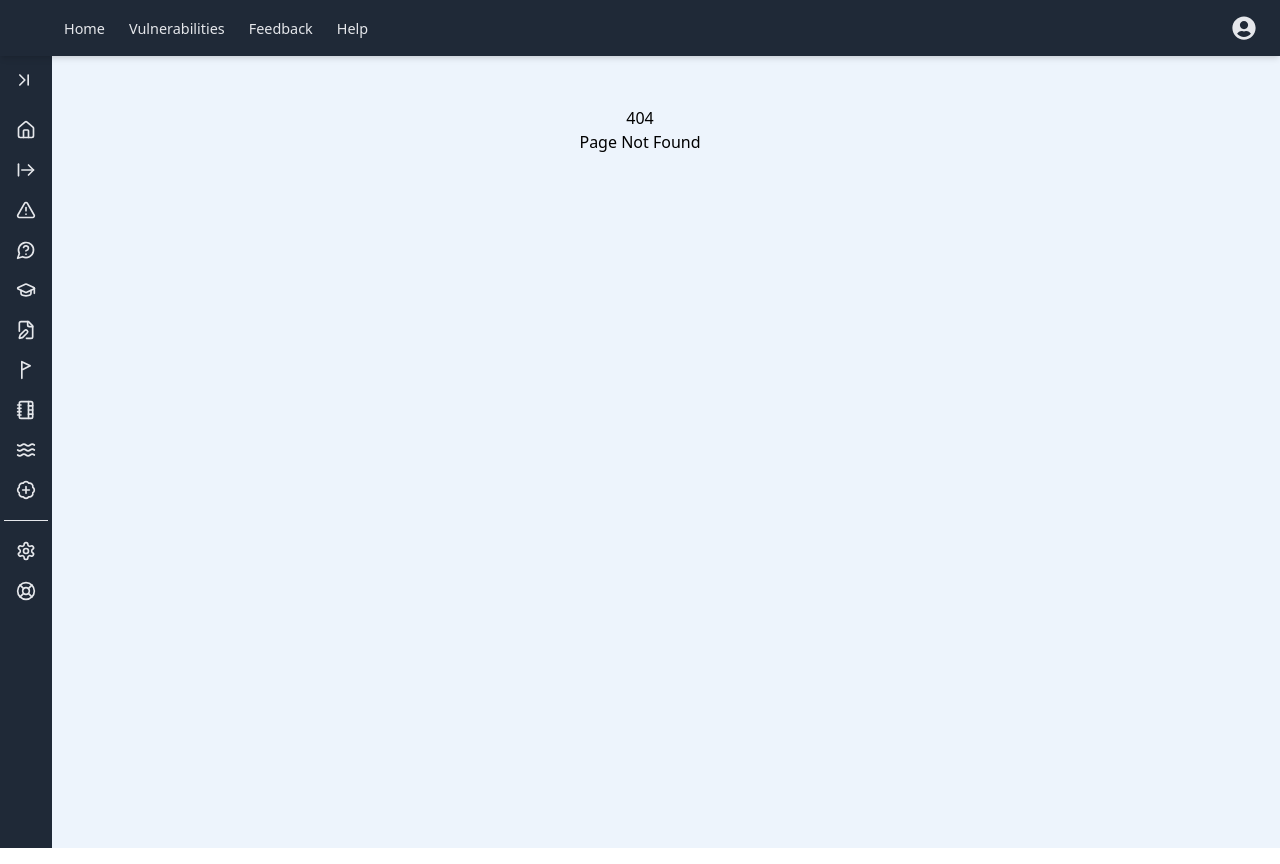
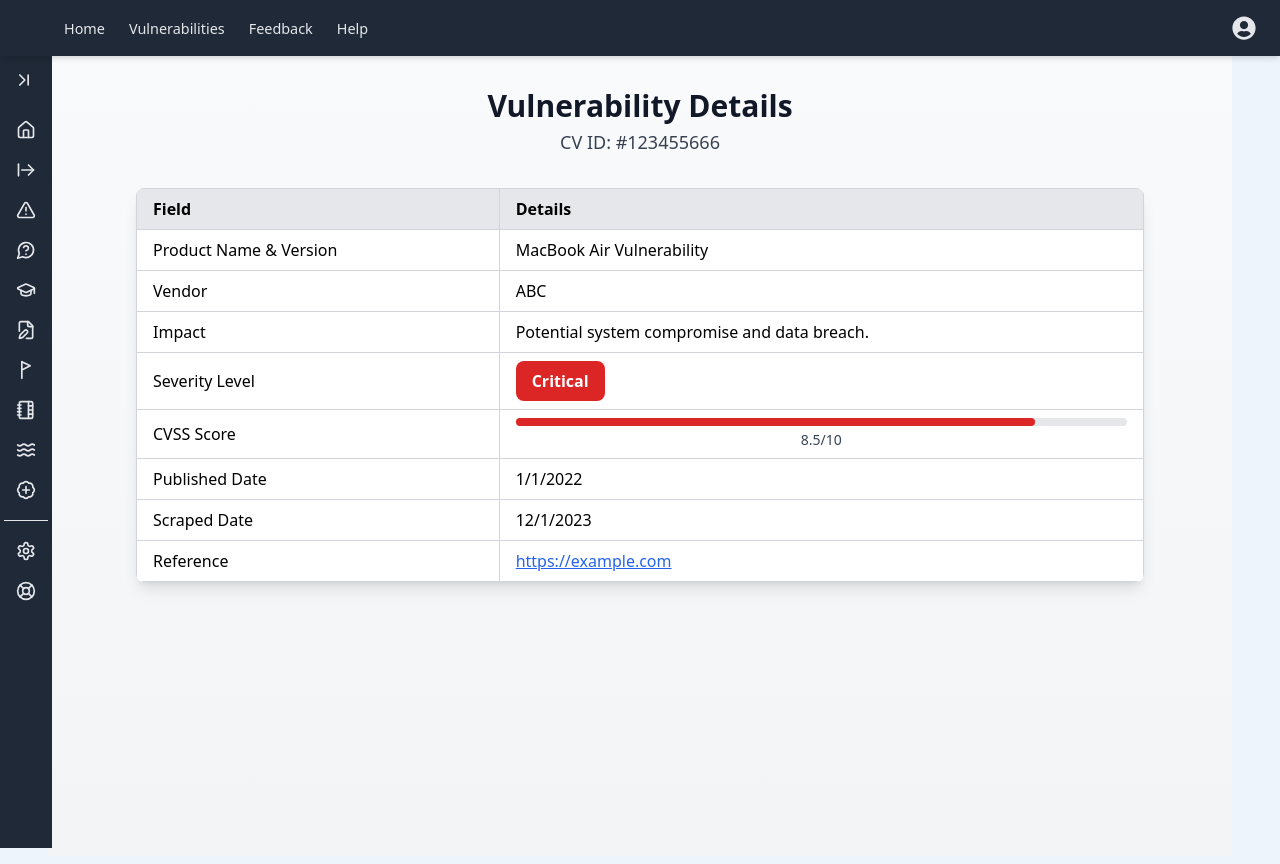
Before and after one commit to itsmanik/oem-vulnerabilities-frontend, a React (Vite) app: page /details in a window 1280 px wide. Before the commit this address had no page. Built offline with nearby package versions, Linux system fonts and the light colour scheme; what @radix-ui/themes would draw is missing.

Commit message:
added product details page

```diff
--- a/src/App.jsx
+++ b/src/App.jsx
@@ -20,6 +20,7 @@ import LogIn from "./components/Auth/Login";
 import AddWebsite from "./components/Admin/AddWebsite";
 import AdminPage from "./components/Admin/AdminPage";
 import HelpPage from "./components/Help/HelpPage";
+import MoreDetails from "./components/Pages/MoreDetails";
 
 const App = () => {
   return (
@@ -36,6 +37,8 @@ const App = () => {
           <Route path="/login" element={<LogIn />} />
 
           <Route path="/addsite" element={<AddWebsite />} />
+
+          <Route path="/details" element={<MoreDetails />} />
 
           <Route path="/scraper" element={<Scraper />} />
           <Route path="/export" element={<ExportData />} />
--- /dev/null
+++ b/src/components/Pages/MoreDetails.jsx
@@ -0,0 +1,135 @@
+import React, { useEffect, useState } from "react";
+
+const MoreDetails = () => {
+  const [products, setProducts] = useState([]);
+  const [loading, setLoading] = useState(true);
+
+  useEffect(() => {
+    const fetchProducts = () => {
+      setTimeout(() => {
+        const mockData = [
+          {
+            id: 1,
+            product_name_version: "MacBook Air Vulnerability",
+            vendor: "ABC",
+            severity_level: "Critical",
+            vulnerability: "no",
+            remediation: "yes",
+            published_date: "2022-01-01",
+            scraped_date: "2023-12-01",
+            cvss_score: "8.5/10",
+            reference: "https://example.com",
+            impact: "Potential system compromise and data breach."
+          }
+        ];
+        setProducts(mockData);
+        setLoading(false);
+      }, 1000);
+    };
+    fetchProducts();
+  }, []);
+
+  if (loading) {
+    return <div className="text-center p-8 text-gray-600">Loading...</div>;
+  }
+
+  const renderCVSSScore = (cvss) => {
+    const [score] = cvss.split("/").map(Number);
+    const percentage = (score / 10) * 100;
+
+    return (
+      <div className="w-full">
+        <div className="relative w-full bg-gray-200 rounded-full h-2">
+          <div
+            className={`absolute top-0 left-0 h-2 rounded-full ${
+              percentage >= 70 ? "bg-red-600" : percentage >= 40 ? "bg-yellow-500" : "bg-green-500"
+            }`}
+            style={{ width: `${percentage}%` }}
+          ></div>
+        </div>
+        <p className="text-sm text-center text-gray-700 mt-1">{cvss}</p>
+      </div>
+    );
+  };
+
+  return (
+    <div className="p-8 bg-gradient-to-b from-gray-50 to-gray-100 min-h-screen">
+      <h1 className="text-3xl font-extrabold text-gray-900 mb-1 text-center">
+        Vulnerability Details
+      </h1>
+      <h3 className="text-center text-lg mb-8 text-gray-700">CV ID: #123455666</h3>
+
+      <table className="w-[90%] m-auto bg-white border-collapse shadow-lg rounded-lg overflow-hidden">
+        <thead className="bg-gray-200">
+          <tr>
+            <th className="border border-gray-300 px-4 py-2 text-left">Field</th>
+            <th className="border border-gray-300 px-4 py-2 text-left">Details</th>
+          </tr>
+        </thead>
+        {products.map((product) => (
+          <tbody key={product.id} className="bg-white">
+            <tr className="hover:bg-gray-50">
+              <td className="border border-gray-300 px-4 py-2 font-medium">Product Name & Version</td>
+              <td className="border border-gray-300 px-4 py-2">{product.product_name_version}</td>
+            </tr>
+            <tr className="hover:bg-gray-50">
+              <td className="border border-gray-300 px-4 py-2 font-medium">Vendor</td>
+              <td className="border border-gray-300 px-4 py-2">{product.vendor}</td>
+            </tr>
+            <tr className="hover:bg-gray-50">
+              <td className="border border-gray-300 px-4 py-2 font-medium">Impact</td>
+              <td className="border border-gray-300 px-4 py-2">{product.impact}</td>
+            </tr>
+            <tr className="hover:bg-gray-50">
+              <td className="border border-gray-300 px-4 py-2 font-medium">Severity Level</td>
+              <td className="border border-gray-300 px-4 py-2">
+                <span
+                  className={`inline-block px-4 py-2 text-white font-bold rounded-lg ${
+                    product.severity_level === "Critical"
+                      ? "bg-red-600"
+                      : product.severity_level === "High"
+                      ? "bg-yellow-500"
+                      : "bg-green-600"
+                  }`}
+                >
+                  {product.severity_level}
+                </span>
+              </td>
+            </tr>
+            <tr className="hover:bg-gray-50">
+              <td className="border border-gray-300 px-4 py-2 font-medium">CVSS Score</td>
+              <td className="border border-gray-300 px-4 py-2">{renderCVSSScore(product.cvss_score)}</td>
+            </tr>
+            <tr className="hover:bg-gray-50">
+              <td className="border border-gray-300 px-4 py-2 font-medium">Published Date</td>
+              <td className="border border-gray-300 px-4 py-2">
+                {new Date(product.published_date).toLocaleDateString()}
+              </td>
+            </tr>
+            <tr className="hover:bg-gray-50">
+              <td className="border border-gray-300 px-4 py-2 font-medium">Scraped Date</td>
+              <td className="border border-gray-300 px-4 py-2">
+                {new Date(product.scraped_date).toLocaleDateString()}
+              </td>
+            </tr>
+            <tr className="hover:bg-gray-50">
+              <td className="border border-gray-300 px-4 py-2 font-medium">Reference</td>
+              <td className="border border-gray-300 px-4 py-2">
+                <a
+                  href={product.reference}
+                  target="_blank"
+                  rel="noopener noreferrer"
+                  className="text-blue-600 hover:text-blue-800 underline"
+                >
+                  {product.reference}
+                </a>
+              </td>
+            </tr>
+          </tbody>
+        ))}
+      </table>
+    </div>
+  );
+};
+
+export default MoreDetails;
```
